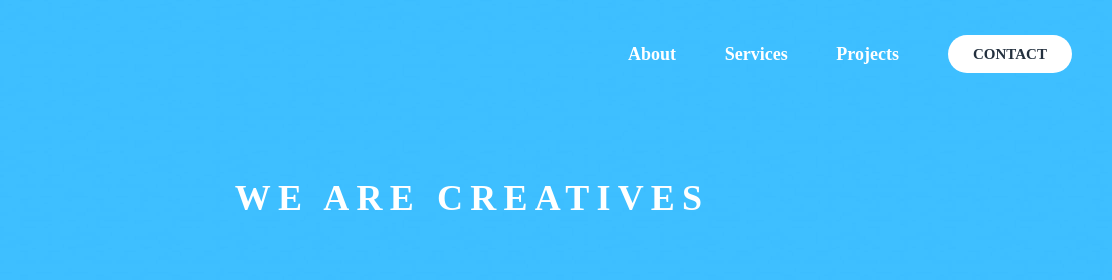
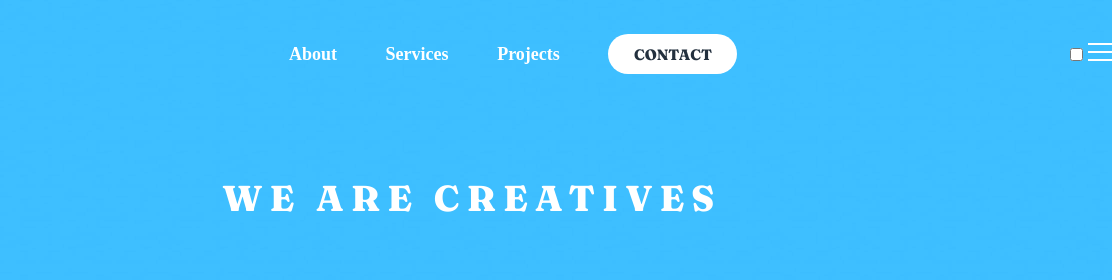
Before and after one commit to kim-raymond/sunnyside-front-end-mentor, a plain HTML site: page sunnyside-agency-landing-page-main/index.html in a window 1280 px wide. Shown: the top 280 px of the page, 168-1280 px from the left. Drawn offline with Linux system fonts and the light colour scheme.

Commit message:
Update index.html
2nd update

```diff
--- a/sunnyside-agency-landing-page-main/index.html
+++ b/sunnyside-agency-landing-page-main/index.html
@@ -3,7 +3,9 @@
 <head>
   <meta charset="UTF-8">
   <meta name="viewport" content="width=device-width, initial-scale=1.0"> <!-- displays site properly based on user's device -->
-
+  <link rel="preconnect" href="https://fonts.googleapis.com">
+  <link rel="preconnect" href="https://fonts.gstatic.com" crossorigin>
+  <link href="https://fonts.googleapis.com/css2?family=Fraunces:opsz,wght@9..144,800&display=swap" rel="stylesheet">
   <link rel="icon" type="image/png" sizes="32x32" href="./images/favicon-32x32.png">
   <link rel="stylesheet" type="text/css" href="style.css">
 
@@ -20,6 +22,12 @@
       <li><a href="#">Projects</a></li>
       <li id="contact"><a href="#">Contact</a></li>
     </ul>
+
+    <label class="checkbtn">
+    <input type="checkbox" id="checkbotton">
+    <img src="images/icon-hamburger.svg">
+    </label>
+
   </nav>
 
   <header>
```
